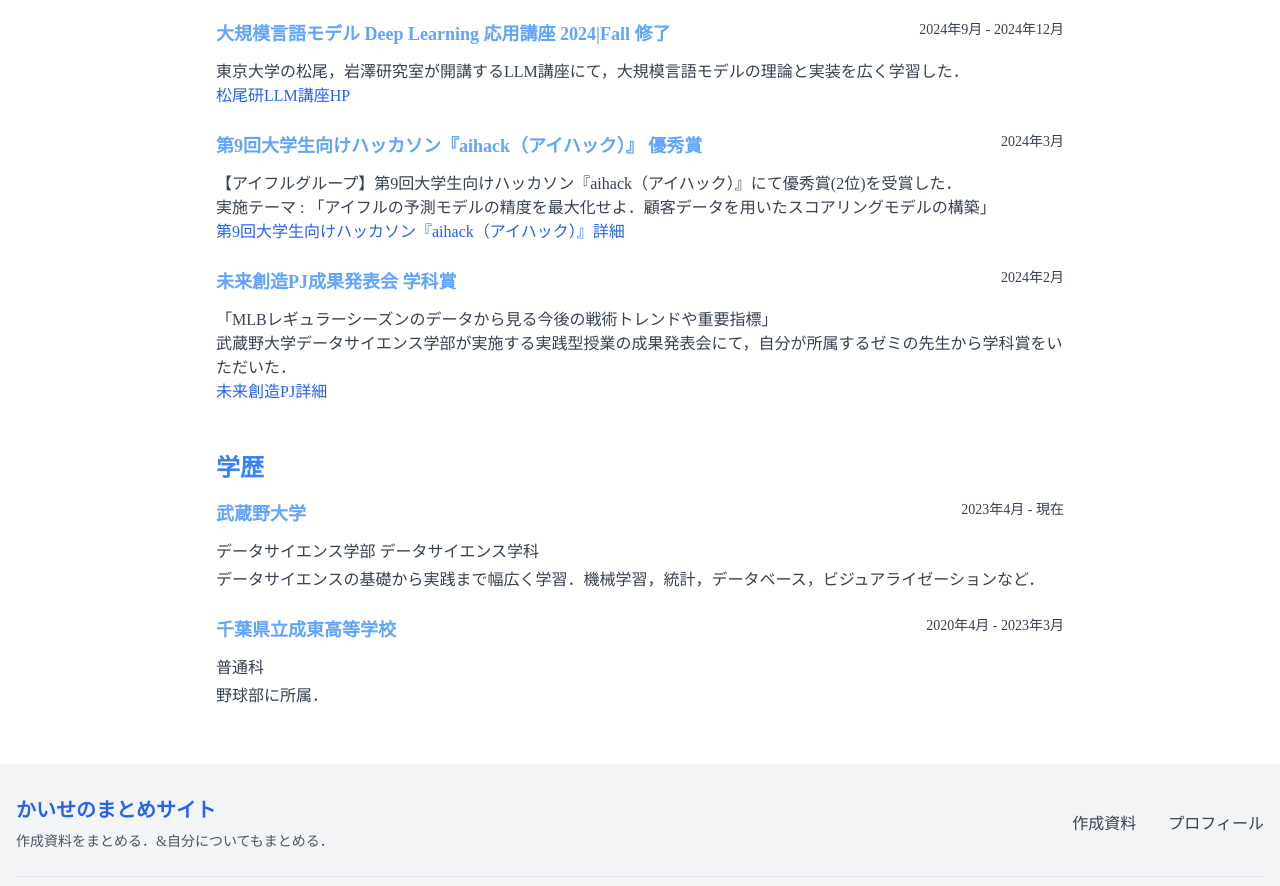
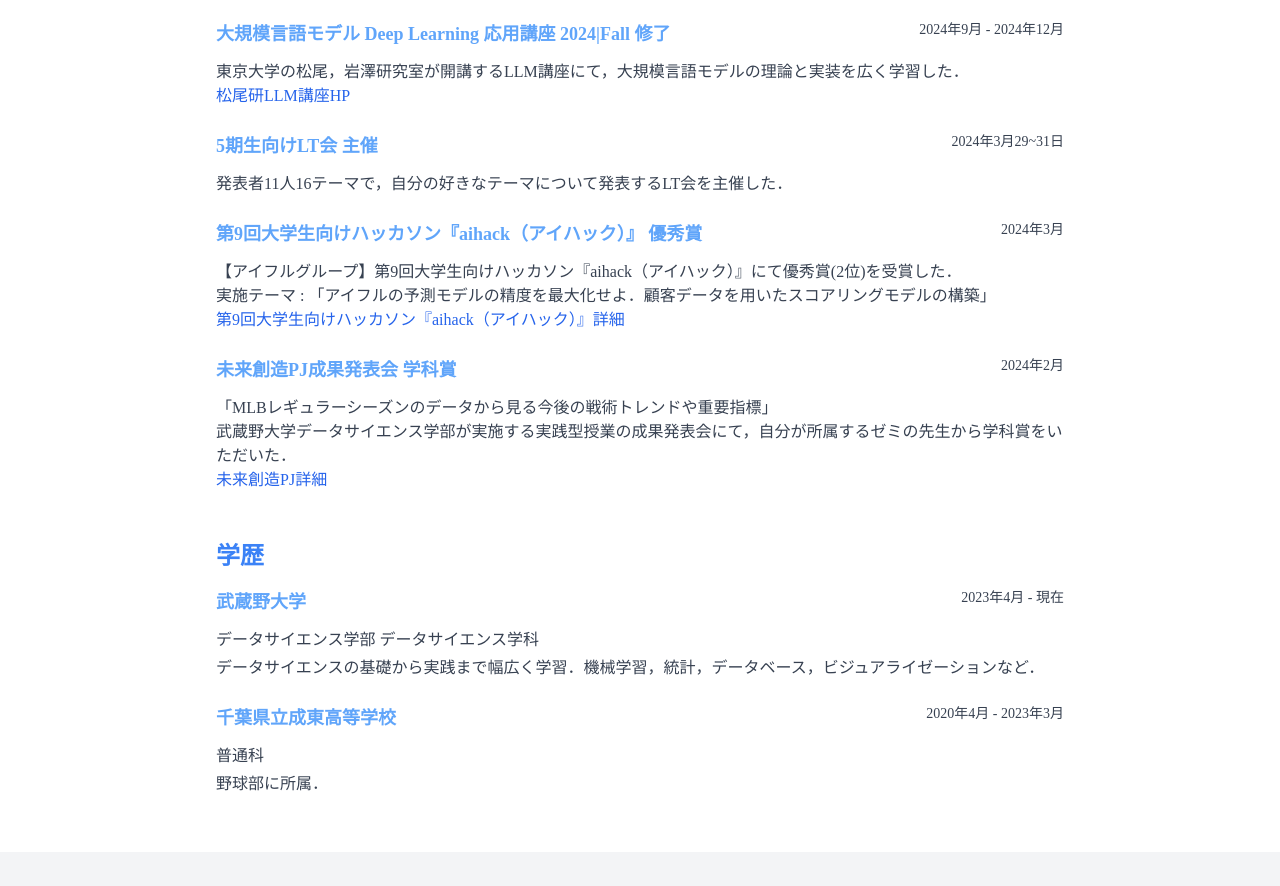
Before and after one commit to Takahashi-Kaisei/mypage, a Next.js app: page /profile in a window 1280 px wide. Shown: the part 1540-2426 px from the top of the page. Built offline with nearby package versions, Linux system fonts and the light colour scheme.

Commit message:
プロフィールページに情報を追加，また後に更新する内容を追加

```diff
--- a/src/app/profile/page.tsx
+++ b/src/app/profile/page.tsx
@@ -149,6 +149,14 @@
 
             <div>
               <div className="flex justify-between items-start mb-1">
+                <h3 className="text-lg font-semibold">5期生向けLT会 主催</h3>
+                <span className="text-sm text-gray-700 dark:text-gray-300">2024年3月29~31日</span>
+              </div>
+              <p className="text-gray-700 dark:text-gray-300">発表者11人16テーマで，自分の好きなテーマについて発表するLT会を主催した．</p>
+            </div>
+
+            <div>
+              <div className="flex justify-between items-start mb-1">
                 <h3 className="text-lg font-semibold">第9回大学生向けハッカソン『aihack（アイハック）』 優秀賞</h3>
                 <span className="text-sm text-gray-700 dark:text-gray-300">2024年3月</span>
               </div>
```
Also changed, not shown: 1 other file (tests, documents, lock files or other folders).
